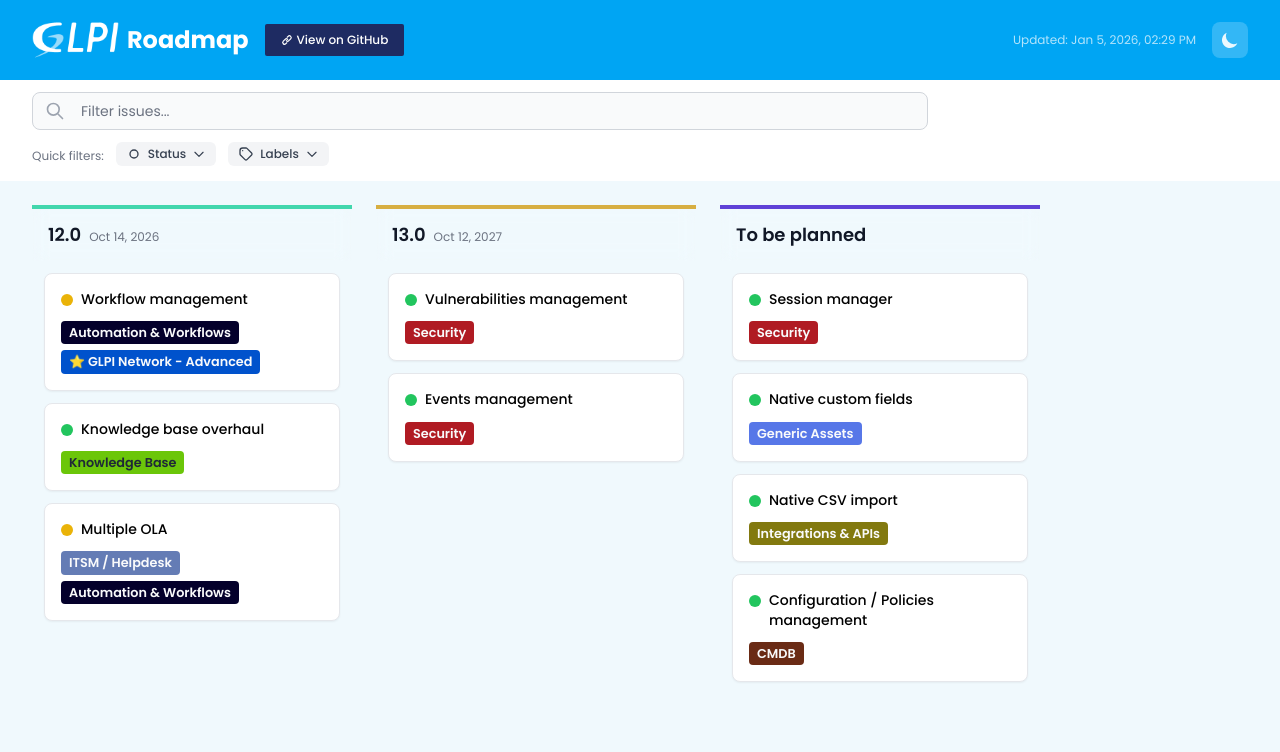
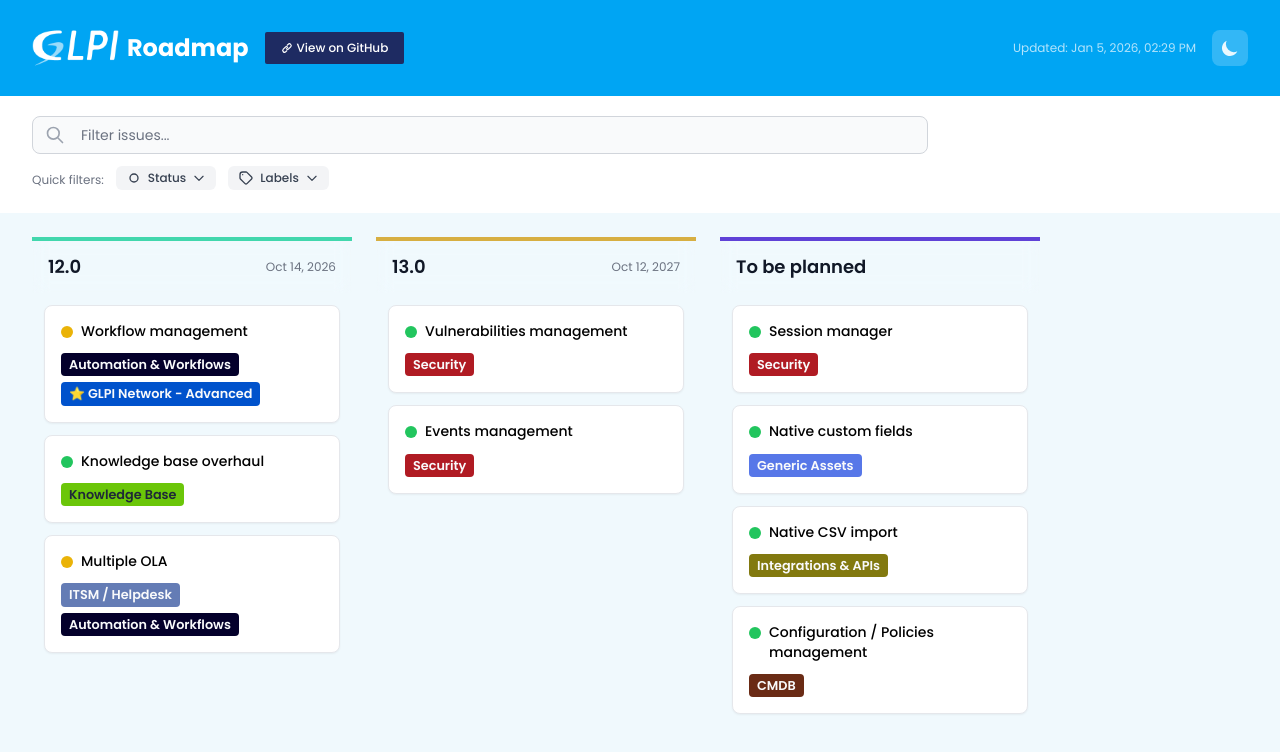
Before and after one commit to glpi-project/roadmap, a website with bundled scripts: page public/index.html in a window 1280 px wide. Built offline with nearby package versions, Linux system fonts and the light colour scheme.

Commit message:
add padding on header

```diff
--- a/public/index.html
+++ b/public/index.html
@@ -42,7 +42,7 @@
 <body class="bg-[#f0f9fd] dark:bg-gray-900 min-h-screen transition-colors duration-300">
   <!-- Header -->
   <header class="bg-[#00a5f3] dark:bg-gray-950 sticky top-0 z-10 text-white">
-    <div class="max-w-full mx-auto px-4 sm:px-6 lg:px-8 py-4">
+    <div class="max-w-full mx-auto px-4 sm:px-6 lg:px-8 py-6">
       <div class="flex items-center justify-between">
         <div class="flex items-center gap-4">
           <h1 class="text-2xl font-bold flex items-center gap-2">
@@ -73,7 +73,7 @@
   </header>
 
   <!-- Search Bar -->
-  <div id="search-bar" class="hidden bg-white dark:bg-gray-800 px-4 sm:px-6 lg:px-8 py-3">
+  <div id="search-bar" class="hidden bg-white dark:bg-gray-800 px-4 sm:px-6 lg:px-8 py-5">
     <div class="max-w-4xl">
       <!-- Main Search Container -->
       <div class="relative">
--- a/public/js/components/column.js
+++ b/public/js/components/column.js
@@ -21,8 +21,8 @@ export function renderColumn(milestone) {
   return `
     <div class="kanban-column overflow-hidden">
       <div class="column-header sticky top-0 px-4 py-3" style="border-top: 4px solid ${topBorderColor}">
-        <h2 class="font-semibold text-gray-900 dark:text-white text-lg flex items-baseline gap-2">
-          ${milestone.title}
+        <h2 class="font-semibold text-gray-900 dark:text-white text-lg flex items-center justify-between gap-2">
+          <span>${milestone.title}</span>
           ${dueDate ? `<span class="text-xs font-normal text-gray-500 dark:text-gray-400">${dueDate}</span>` : ''}
         </h2>
       </div>
```
